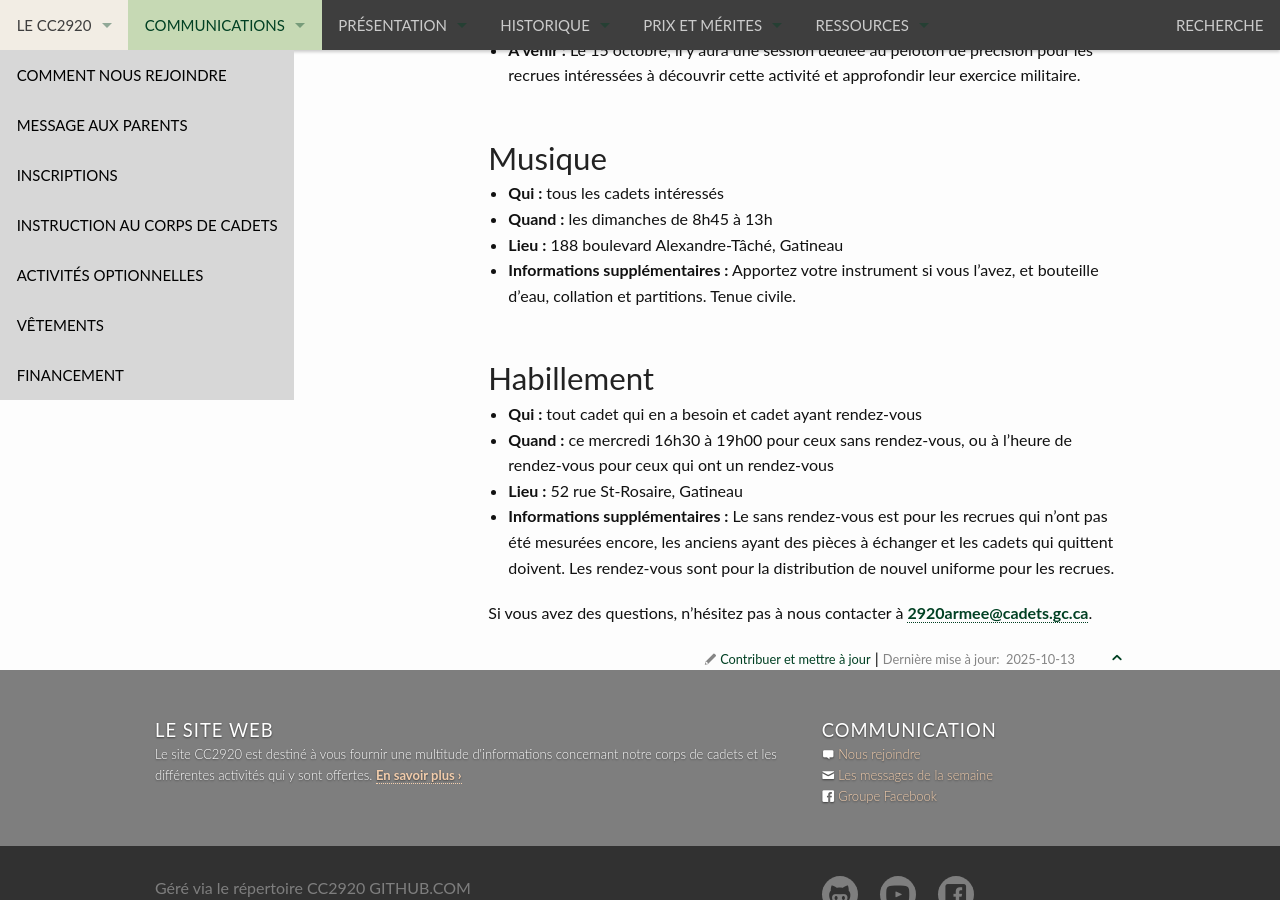
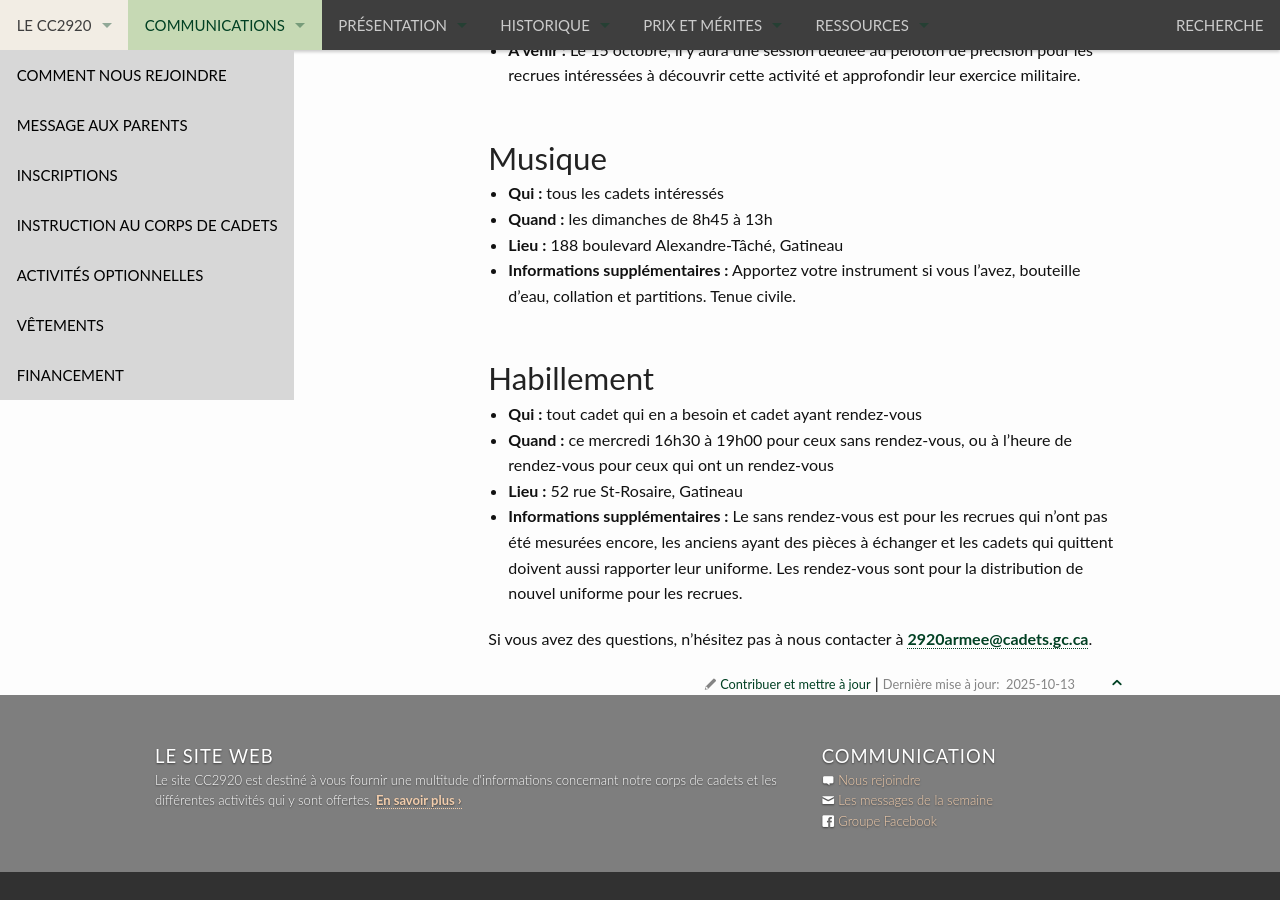
Before and after one commit to CC2920/web, a Jekyll site: the page built from _communications/messages.md, in a window 1280 px wide and 900 px high, scrolled down 2044 px. Built offline with Jekyll 4.4.1, drawn with Linux system fonts in a browser that asks for light colours.

Commit message:
Corrections aux messages de la semaine du 17 octobre

```diff
--- a/_communications/messages.md
+++ b/_communications/messages.md
@@ -61,14 +61,14 @@ Un **dîner hot-dog gratuit** sera offert à **tous les participants** à la fin
 - **Qui :** tous les cadets intéressés
 - **Quand :** les dimanches de 8h45 à 13h
 - **Lieu :** 188 boulevard Alexandre-Tâché, Gatineau
-- **Informations supplémentaires :** Apportez votre instrument si vous l’avez, et bouteille d’eau, collation et partitions. Tenue civile.
+- **Informations supplémentaires :** Apportez votre instrument si vous l’avez, bouteille d’eau, collation et partitions. Tenue civile.
 
 
 ## Habillement
 - **Qui :** tout cadet qui en a besoin et cadet ayant rendez-vous
 - **Quand :** ce mercredi 16h30 à 19h00 pour ceux sans rendez-vous, ou à l’heure de rendez-vous pour ceux qui ont un rendez-vous
 - **Lieu :** 52 rue St-Rosaire, Gatineau
-- **Informations supplémentaires :** Le sans rendez-vous est pour les recrues qui n’ont pas été mesurées encore, les anciens ayant des pièces à échanger et les cadets qui quittent doivent. Les rendez-vous sont pour la distribution de nouvel uniforme pour les recrues.
+- **Informations supplémentaires :** Le sans rendez-vous est pour les recrues qui n’ont pas été mesurées encore, les anciens ayant des pièces à échanger et les cadets qui quittent doivent aussi rapporter leur uniforme. Les rendez-vous sont pour la distribution de nouvel uniforme pour les recrues.
 
 
 Si vous avez des questions, n’hésitez pas à nous contacter à <2920armee@cadets.gc.ca>.
```
